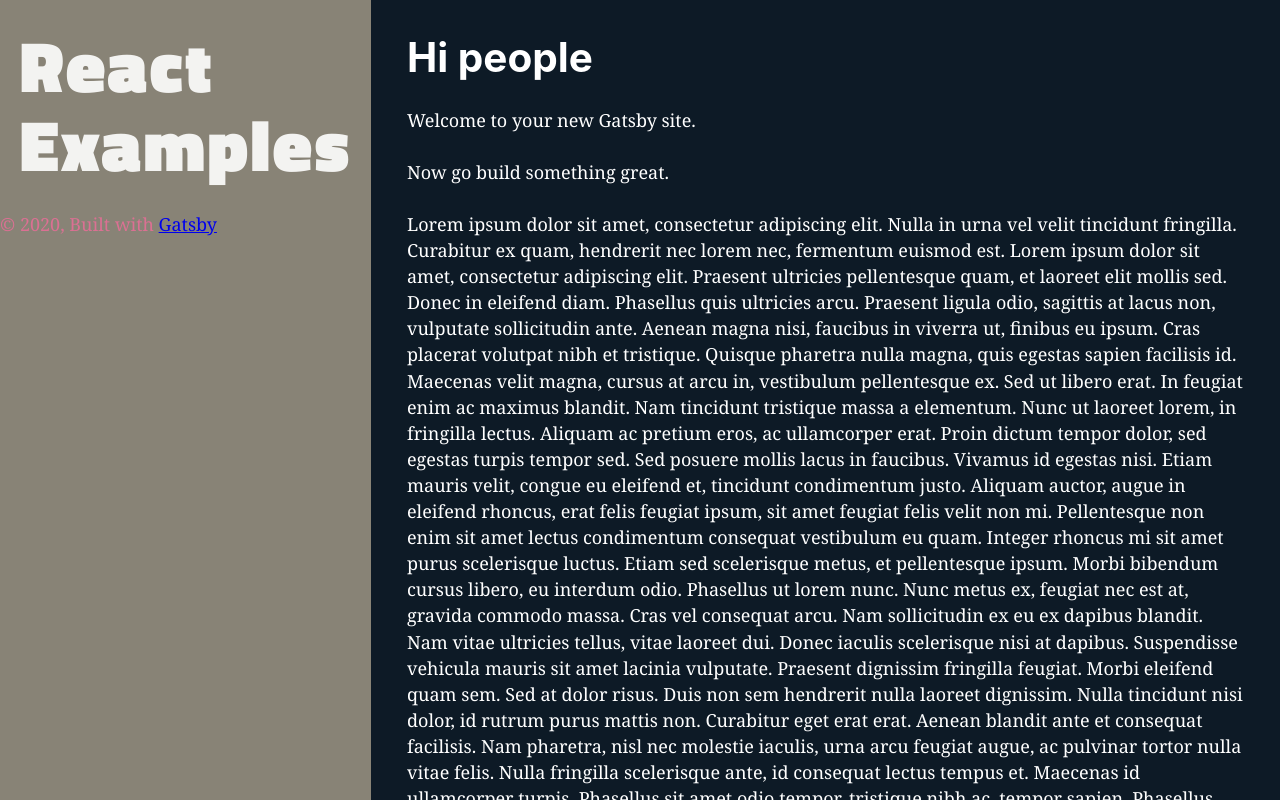
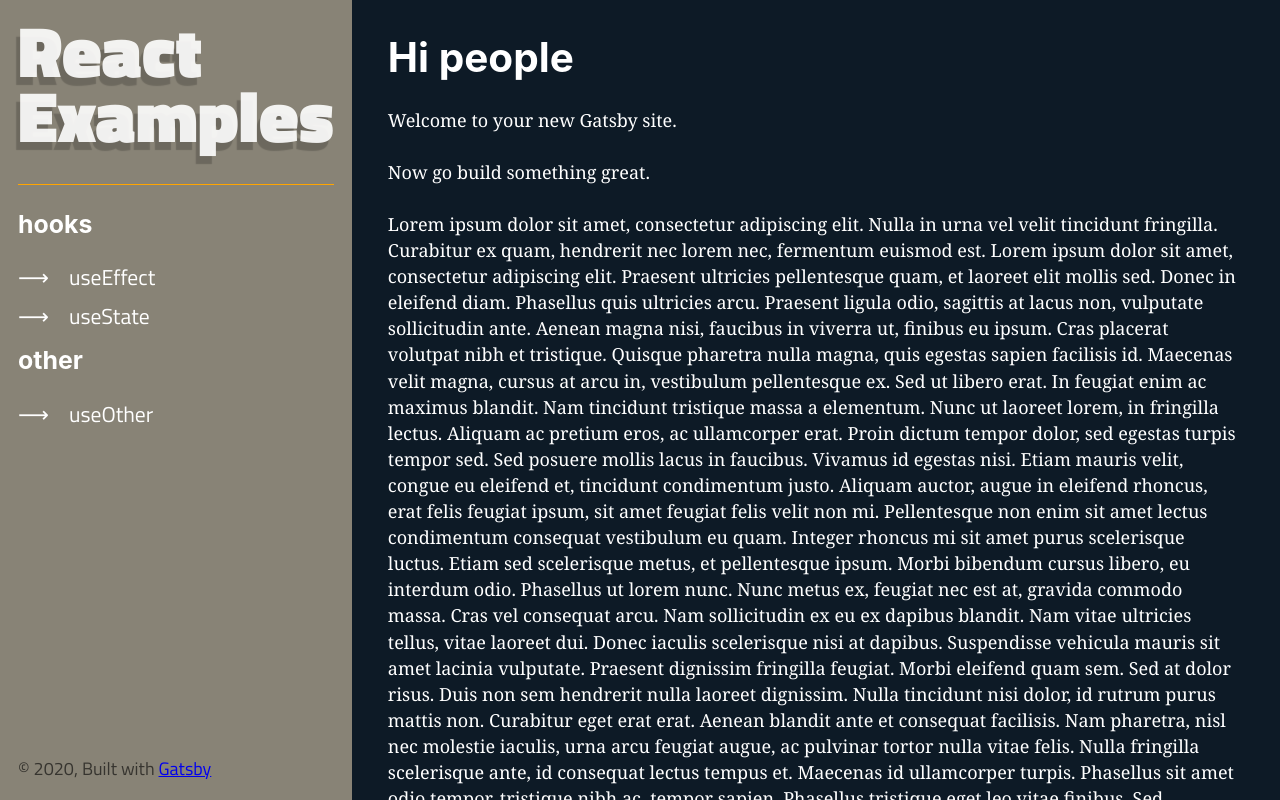
Before and after one commit to ijrex/react-examples, a Gatsby site: page / in a window 1280 px wide. Built offline with nearby package versions, Linux system fonts and the light colour scheme; Gatsby itself is replaced by a stand-in of ours.

Commit message:
Fleshing out MDX and menu

```diff
--- a/gatsby-config.js
+++ b/gatsby-config.js
@@ -7,12 +7,28 @@ module.exports = {
   plugins: [
     `gatsby-plugin-react-helmet`,
     {
+      resolve: `gatsby-plugin-mdx`,
+      options: {
+        defaultLayouts: {
+          default: require.resolve("./src/components/layout.js"),
+        },
+      },
+    },
+    {
       resolve: `gatsby-source-filesystem`,
       options: {
         name: `images`,
         path: `${__dirname}/src/images`,
       },
     },
+    {
+      resolve: `gatsby-source-filesystem`,
+      options: {
+        name: `examples`,
+        path: `${__dirname}/src/content/examples`,
+      },
+    },
+
     `gatsby-transformer-sharp`,
     `gatsby-plugin-sharp`,
     {
--- a/gatsby-node.js
+++ b/gatsby-node.js
@@ -1,7 +1,58 @@
-/**
- * Implement Gatsby's Node APIs in this file.
- *
- * See: https://www.gatsbyjs.org/docs/node-apis/
- */
+const { createFilePath } = require("gatsby-source-filesystem")
+exports.onCreateNode = ({ node, actions, getNode }) => {
+  const { createNodeField } = actions
+  // you only want to operate on `Mdx` nodes. If you had content from a
+  // remote CMS you could also check to see if the parent node was a
+  // `File` node here
+  if (node.internal.type === "Mdx") {
+    const value = createFilePath({ node, getNode })
+    createNodeField({
+      // Name of the field you are adding
+      name: "slug",
+      // Individual MDX node
+      node,
+      // Generated value based on filepath with "blog" prefix. you
+      // don't need a separating "/" before the value because
+      // createFilePath returns a path with the leading "/".
+      value: `/examples${value}`,
+    })
+  }
+}
 
-// You can delete this file if you're not using it
+const path = require("path")
+exports.createPages = async ({ graphql, actions, reporter }) => {
+  // Destructure the createPage function from the actions object
+  const { createPage } = actions
+  const result = await graphql(`
+    query {
+      allMdx {
+        edges {
+          node {
+            id
+            fields {
+              slug
+            }
+          }
+        }
+      }
+    }
+  `)
+  if (result.errors) {
+    reporter.panicOnBuild('🚨  ERROR: Loading "createPages" query')
+  }
+  // Create blog post pages.
+  const examples = result.data.allMdx.edges
+  // you'll call `createPage` for each result
+  examples.forEach(({ node }, index) => {
+    createPage({
+      // This is the slug you created before
+      // (or `node.frontmatter.slug`)
+      path: node.fields.slug,
+      // This component will wrap our MDX content
+      component: path.resolve(`./src/components/examples-post-layout.js`),
+      // You can use the values in this context in
+      // our page layout component
+      context: { id: node.id },
+    })
+  })
+}
--- a/package.json
+++ b/package.json
@@ -5,9 +5,12 @@
   "version": "0.1.0",
   "author": "Kyle Mathews <mathews.kyle@gmail.com>",
   "dependencies": {
+    "@mdx-js/mdx": "^1.5.5",
+    "@mdx-js/react": "^1.5.5",
     "gatsby": "^2.19.7",
     "gatsby-image": "^2.2.39",
     "gatsby-plugin-manifest": "^2.2.39",
+    "gatsby-plugin-mdx": "^1.0.71",
     "gatsby-plugin-offline": "^3.0.32",
     "gatsby-plugin-react-helmet": "^3.1.21",
     "gatsby-plugin-sharp": "^2.4.3",
--- a/src/components/header.js
+++ b/src/components/header.js
@@ -1,6 +1,23 @@
 import { Link } from "gatsby"
+import styled from "styled-components"
 import React from "react"
 import { useSiteMetadata } from "../hooks/use-site-metadata"
+
+const Title = styled.h1`
+  font-family: Titillium Web;
+  font-weight: 900;
+  font-size: 4rem;
+  line-height: 0.9;
+  letterspacing: 2px;
+  text-shadow: -4px 8px 1px rgba(0, 0, 0, 0.2);
+  padding-bottom: 2rem;
+  border-bottom: 0.1rem solid #ffa500;
+
+  a {
+    color: rgba(255, 255, 255, 0.9);
+    text-decoration: none;
+  }
+`
 
 const Header = () => {
   const { title } = useSiteMetadata()
@@ -10,24 +27,11 @@ const Header = () => {
       style={{
         margin: `0 auto`,
         maxWidth: 960,
-        padding: `1.45rem 1.0875rem`,
       }}
     >
-      <h1 style={{ margin: 0 }}>
-        <Link
-          to="/"
-          style={{
-            color: `rgba(255,255,255,0.9)`,
-            fontFamily: `Titillium Web`,
-            fontWeight: 900,
-            textDecoration: `none`,
-            fontSize: `4rem`,
-            letterSpacing: `2px`,
-          }}
-        >
-          {title}
-        </Link>
-      </h1>
+      <Title>
+        <Link to="/">{title}</Link>
+      </Title>
     </div>
   )
 }
--- a/src/components/layout.js
+++ b/src/components/layout.js
@@ -10,7 +10,7 @@ import PropTypes from "prop-types"
 import styled from "styled-components"
 
 import Header from "./header"
-import SideBar from "./sidebar"
+import Nav from "./nav"
 import "./layout.css"
 
 const StyledGlobalContainer = styled.div`
@@ -21,10 +21,13 @@ const StyledGlobalContainer = styled.div`
 `
 
 const StyledSidebar = styled.div`
-  color: palevioletred;
   background: #888376;
+  display: flex;
+  flex-direction: column;
+  justify-content: flex-start;
   flex: 0 0 6rem;
   height: 100vh;
+  padding: 1rem;
 `
 
 const StyledMain = styled.main`
@@ -35,18 +38,26 @@ const StyledMain = styled.main`
   padding: 2rem;
 `
 
+const StyledFooter = styled.footer`
+  font-family: Titillium Web;
+  font-weight: 400;
+  padding-bottom: 1rem;
+  position: absolute;
+  bottom: 0;
+  color: rgba(0, 0, 0, 0.6);
+`
+
 const Layout = ({ children }) => {
   return (
     <StyledGlobalContainer>
       <StyledSidebar>
-        <SideBar>
-          <Header />
-          <footer>
-            © {new Date().getFullYear()}, Built with
-            {` `}
-            <a href="https://www.gatsbyjs.org">Gatsby</a>
-          </footer>
-        </SideBar>
+        <Header />
+        <Nav />
+        <StyledFooter>
+          © {new Date().getFullYear()}, Built with
+          {` `}
+          <a href="https://www.gatsbyjs.org">Gatsby</a>
+        </StyledFooter>
       </StyledSidebar>
       <StyledMain>{children}</StyledMain>
     </StyledGlobalContainer>
--- /dev/null
+++ b/src/components/nav.js
@@ -0,0 +1,88 @@
+import PropTypes from "prop-types"
+import React from "react"
+import styled from "styled-components"
+
+import { Link } from "gatsby"
+
+import { useSiteMDX } from "../hooks/use-site-mdx"
+
+const ParentStyledUL = styled.ul`
+  font-family: Titillium Web;
+  font-weight: 400;
+  color: #fff;
+  margin: 0;
+  font-size: 1.2rem;
+`
+
+const ParentStyledLI = styled.li`
+  list-style: none;
+  display: block;
+  margin-bottom: 1rem;
+`
+
+const ChildStyledUL = styled.ul`
+  display: block;
+  font-family: Titillium Web;
+  font-weight: 400;
+  color: #fff;
+  margin: 0;
+  font-size: 1.2rem;
+`
+
+const ChildStyledLI = styled.li`
+  list-style: none;
+  display: block;
+
+  &::before {
+    content: "\\27F6";
+    padding-right: 20px;
+  }
+`
+
+const StyledLink = styled(Link)`
+  color: #fff;
+  text-decoration: none;
+
+  &:hover {
+    opacity: 0.8;
+  }
+`
+
+const Nav = ({ children }) => {
+  const edges = useSiteMDX()
+
+  return (
+    <>
+      <ParentStyledUL>
+        {[...new Set(edges.map(edge => edge.node.frontmatter.category))].map(
+          category => (
+            <ParentStyledLI>
+              <h3>{category}</h3>
+              <ChildStyledUL>
+                {edges.map(edge =>
+                  edge.node.frontmatter.category === category ? (
+                    <ChildStyledLI>
+                      <StyledLink to={edge.node.fields.slug}>
+                        {edge.node.frontmatter.title}
+                      </StyledLink>
+                    </ChildStyledLI>
+                  ) : null
+                )}
+              </ChildStyledUL>
+            </ParentStyledLI>
+          )
+        )}
+      </ParentStyledUL>
+    </>
+  )
+}
+
+Nav.propTypes = {
+  siteTitle: PropTypes.string,
+}
+
+Nav.defaultProps = {
+  siteTitle: ``,
+}
+
+export default Nav
--- a/src/components/sidebar.js
+++ /dev/null
@@ -1,14 +0,0 @@
-import PropTypes from "prop-types"
-import React from "react"
-
-const SideBar = ({ children }) => <div>{children}</div>
-
-SideBar.propTypes = {
-  siteTitle: PropTypes.string,
-}
-
-SideBar.defaultProps = {
-  siteTitle: ``,
-}
-
-export default SideBar
--- /dev/null
+++ b/src/content/examples/hooks/01-useEffect.mdx
@@ -0,0 +1,6 @@
+---
+title: useEffect
+category: hooks
+---
+
+Trying out MDX
--- /dev/null
+++ b/src/content/examples/hooks/02-useState.mdx
@@ -0,0 +1,6 @@
+---
+title: useState
+category: hooks
+---
+
+Trying out MDX
--- /dev/null
+++ b/src/content/examples/other/03-useOther.mdx
@@ -0,0 +1,6 @@
+---
+title: useOther
+category: other
+---
+
+Trying out MDX
--- /dev/null
+++ b/src/hooks/use-site-mdx.js
@@ -0,0 +1,26 @@
+import { useStaticQuery, graphql } from "gatsby"
+
+export const useSiteMDX = () => {
+  const { allMdx } = useStaticQuery(
+    graphql`
+      query useSiteMDX {
+        allMdx {
+          edges {
+            node {
+              id
+              excerpt
+              frontmatter {
+                title
+                category
+              }
+              fields {
+                slug
+              }
+            }
+          }
+        }
+      }
+    `
+  )
+  return allMdx.edges
+}
```
Also changed, not shown: src/components/examples-post-layout.js (added, +32 -0 lines), 1 other file.
